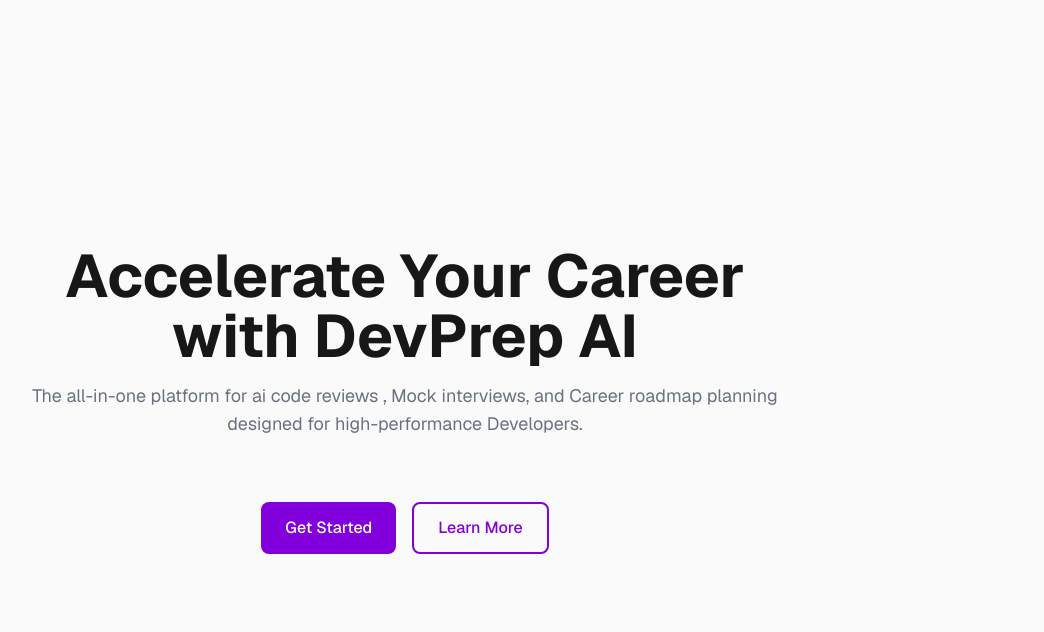
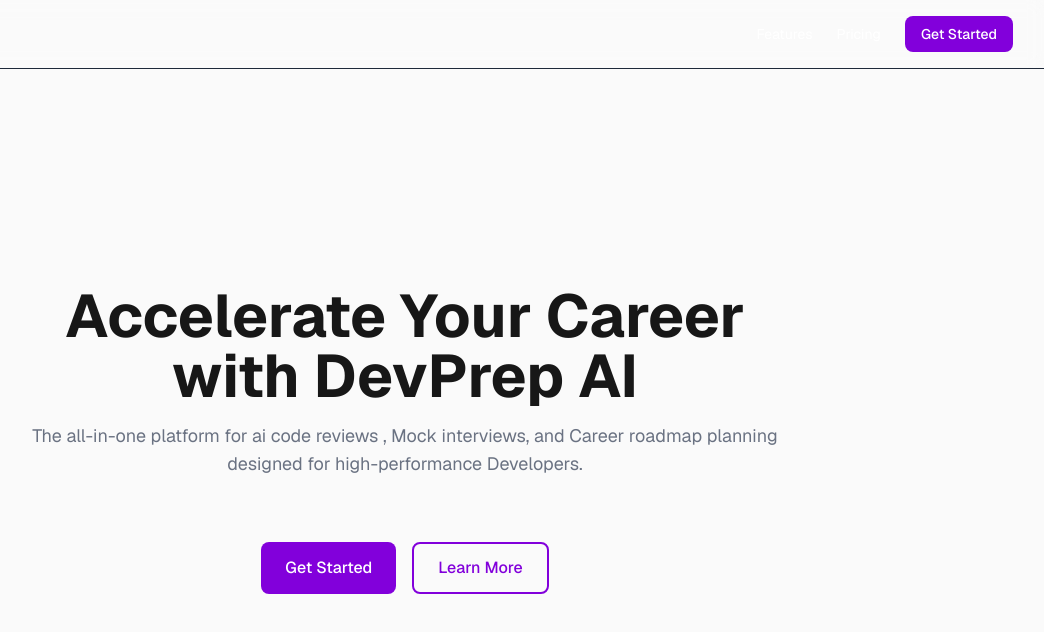
Before and after one commit to tejaskamble99/DevPrep, a Next.js app: page / in a window 1280 px wide. Shown: the top 632 px of the page, without its empty margins (235-1279 px from the left). Built offline with nearby package versions, Linux system fonts and the light colour scheme.

Commit message:
feat: navbar + hero section improvements

```diff
--- a/app/page.tsx
+++ b/app/page.tsx
@@ -1,9 +1,11 @@
 import HeroSection from "@/component/landingpage/heroSection";
+import Navbar from "@/component/landingpage/Navbar";
 
 export default function Home() {
   return (
     <div className="flex flex-col flex-1 items-center justify-center bg-zinc-50 font-sans dark:bg-black">
       <section>
+        <Navbar />
         <HeroSection />
       </section>
     </div>
--- /dev/null
+++ b/component/landingpage/Navbar.tsx
@@ -0,0 +1,17 @@
+import Link from "next/link";
+
+export default function Navbar() {
+    return (
+        <nav className="fixed top-0 left-0 right-0 flex items-center justify-between px-8 py-4 border-b border-gray-800 bg-transparent backdrop-blur-sm z-50">
+            <Link href= "/" className="text-white font-bold text-xl">
+            DevPrep
+            </Link>
+            <div className="flex items-center gap-6">
+                <Link href="/" className = "text-white hover:text-purple-700 text-sm transition">Features</Link>
+                <Link href="/" className = "text-white hover:text-purple-700 text-sm transition">Pricing</Link>
+                <Link href="/" className = "bg-purple-700 text-white text-sm font-medium py-2 px-4 rounded-lg hover:bg-white hover:text-purple-700 transition">Get Started</Link>
+            </div>
+
+        </nav>
+    )
+}
--- a/component/landingpage/heroSection.tsx
+++ b/component/landingpage/heroSection.tsx
@@ -1,6 +1,6 @@
 export default function HeroSection() {
   return (
-    <div className="min-h-screen flex flex-col items-center justify-center px-4 text-center">
+    <div className="min-h-screen flex flex-col items-center justify-center px-4 text-center pt-20">
       <div className="max-w-3xl mb-8">
         <h1 className="text-6xl font-bold mb-4">
           Accelerate Your Career with DevPrep AI
```
